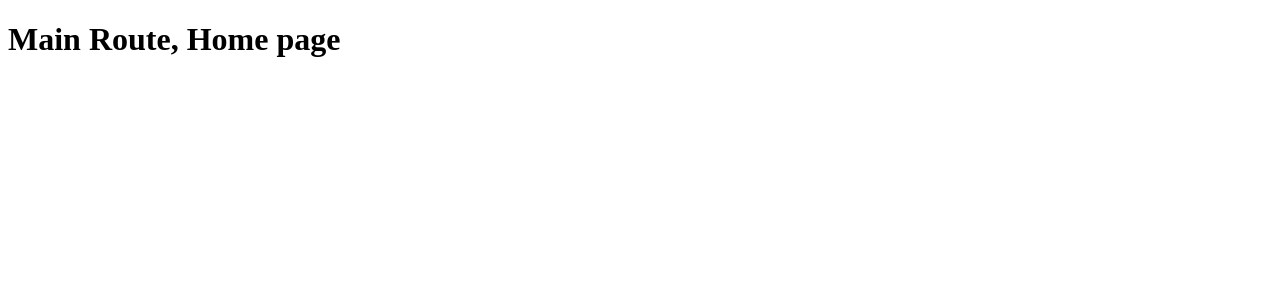
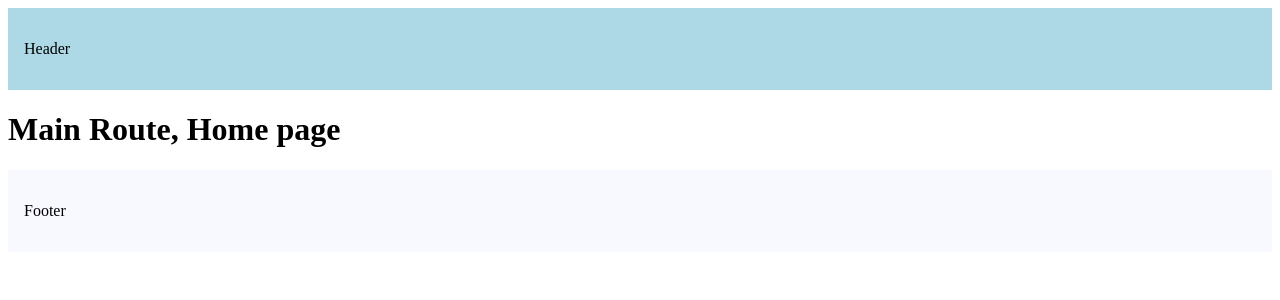
Before and after one commit to humbatovqara/nextjs15-tutorial, a Next.js app: page / in a window 1280 px wide. Shown: the top 300 px of the page. Built offline with nearby package versions, Linux system fonts and the light colour scheme.

Commit message:
Layouts (Tutorial-14)

```diff
--- a/src/app/layout.tsx
+++ b/src/app/layout.tsx
@@ -1,16 +1,34 @@
 export const metadata = {
-  title: 'Next.js',
-  description: 'Generated by Next.js',
-}
+  title: "Next.js",
+  description: "Generated by Next.js",
+};
 
 export default function RootLayout({
   children,
 }: {
-  children: React.ReactNode
+  children: React.ReactNode;
 }) {
   return (
     <html lang="en">
-      <body>{children}</body>
+      <body>
+        <header
+          style={{
+            backgroundColor: "lightblue",
+            padding: "1rem",
+          }}
+        >
+          <p>Header</p>
+        </header>
+        {children}
+        <footer
+          style={{
+            backgroundColor: "ghostwhite",
+            padding: "1rem",
+          }}
+        >
+          <p>Footer</p>
+        </footer>
+      </body>
     </html>
-  )
+  );
 }
```
